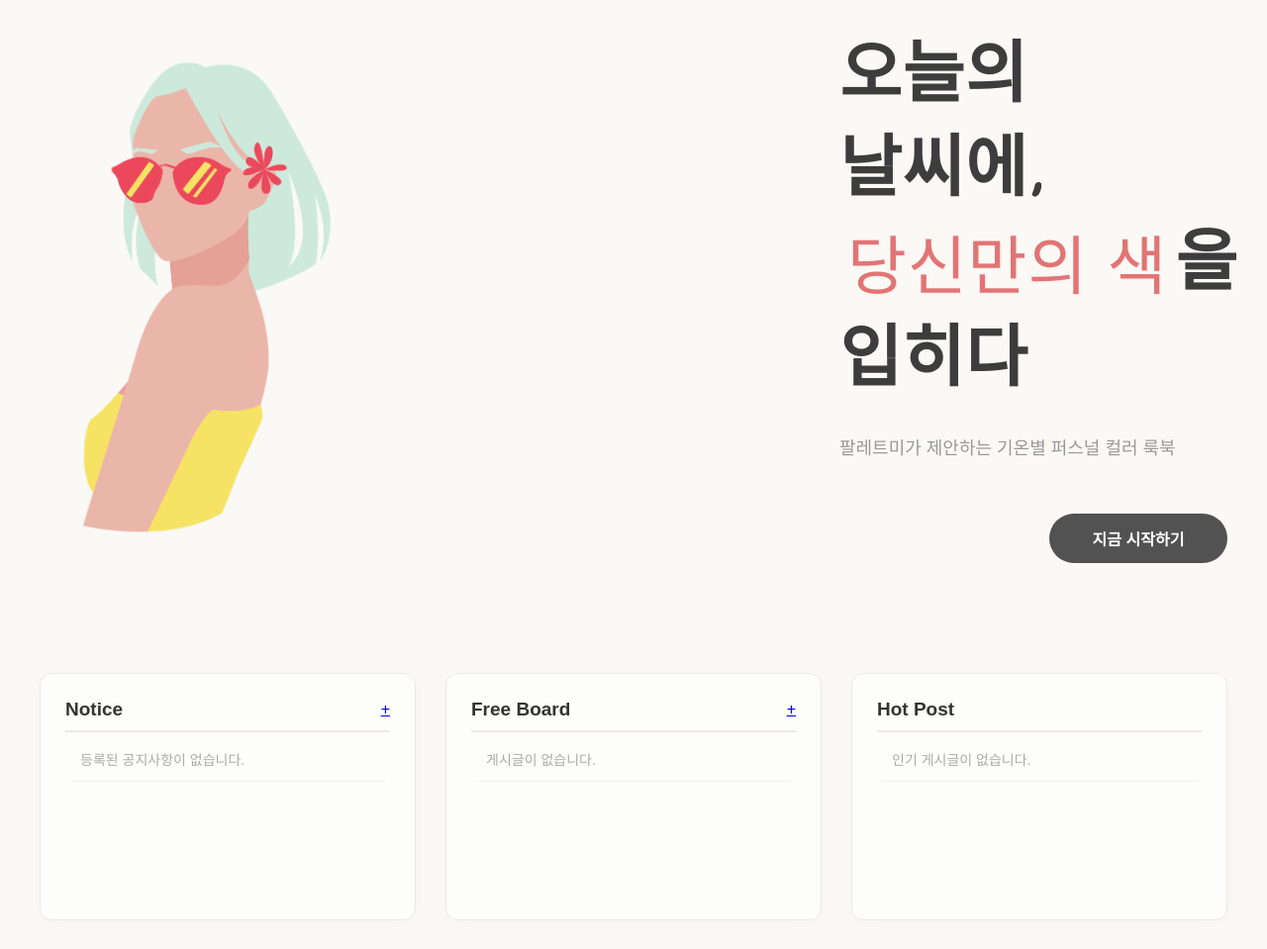
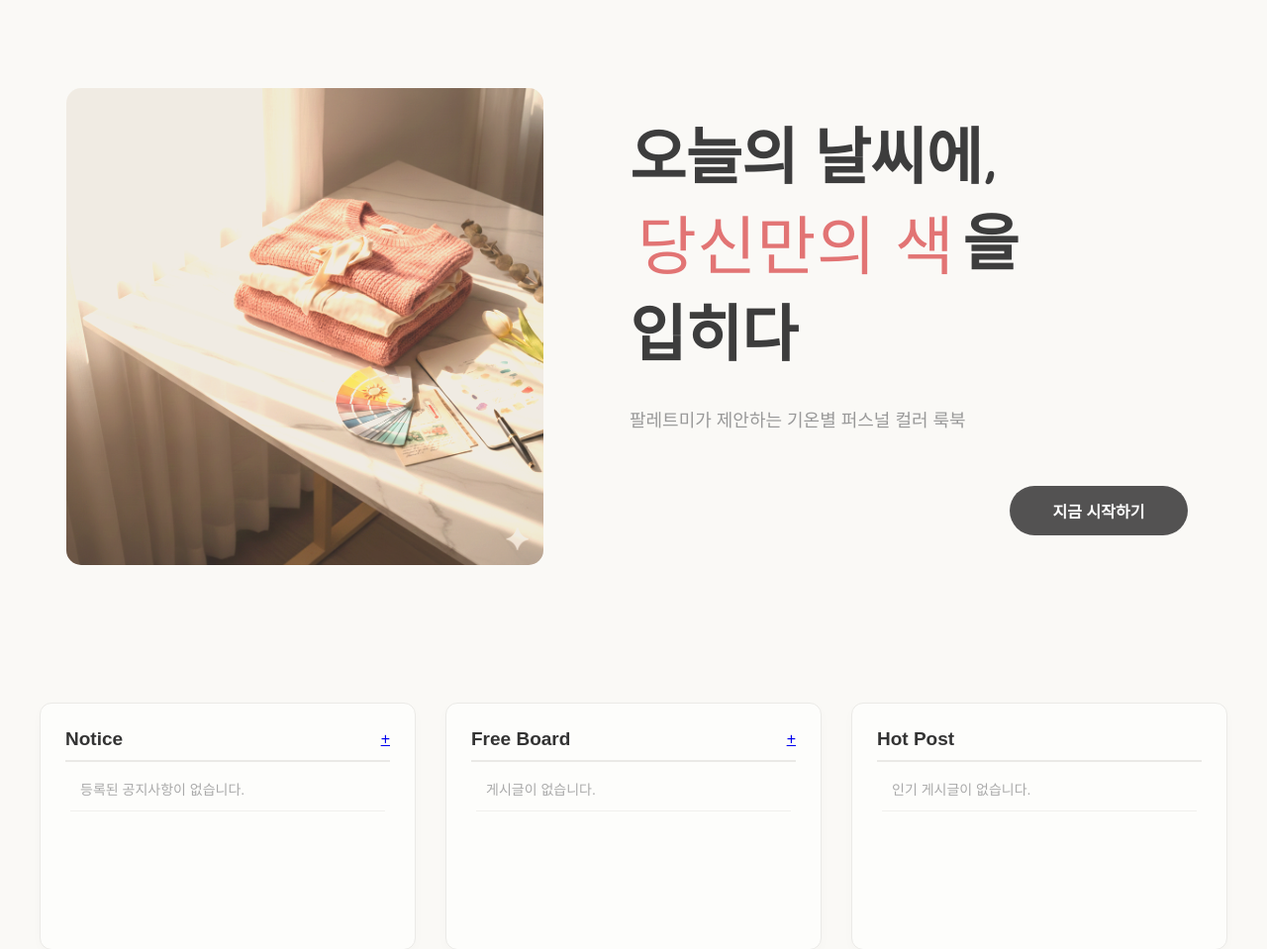
Before and after one commit to ANswer14/PaletteMe, a Django app: page / in a window 1280 px wide. Shown: the part 146-1105 px from the top of the page at 99% size. Run offline with Django 5.2, Linux system fonts and the light colour scheme; data that the repository does not hold is empty.

Commit message:
STYLE : main 디자인 수정

```diff
--- a/static/css/main.css
+++ b/static/css/main.css
@@ -13,6 +13,7 @@ body {
     /* 중앙 정렬을 강제 */
     margin-left: auto !important;
     margin-right: auto !important;
+    margin-top: 30px;
     height: 600px;
     align-items: center;
     /*overflow: hidden;*/
@@ -24,33 +25,46 @@ body {
 }
 
 .main-left {
-    flex: 0 0 60%; /* 너비를 65%로 고정 */
+    flex: 0 0 45%; /* 너비를 65%로 고정 */
     height: 100%;
     display: flex;
-    justify-content: flex-start;
+    justify-content: center;
     align-items: center;
-    padding-left: 20px
+    padding-left: 40px;
+    box-sizing: border-box;
 }
 
 .main-left img {
-    max-width: 100%;
-    max-height: 90%; /* 이미지 높이도 메인 높이에 맞춰 제한 */
+    max-width: 90%;
+    max-height: 85%; /* 이미지 높이도 메인 높이에 맞춰 제한 */
+    border-radius: 15px;
     object-fit: contain;
     /* 이미지의 흰색 배경을 투명하게 만들어 배경색(#FAF9F6)과 합성합니다 */
     mix-blend-mode: multiply;
     /* 만약 multiply로 이미지가 너무 어두워진다면 아래 필터를 살짝 섞으세요 */
     /* filter: brightness(1.02); */
+    opacity: 0.92; /* 배경색이 아주 미세하게 비치면서 더 자연스럽게 섞임 */
+
+    filter:
+        brightness(1.25)   /* 전체적으로 밝게 밀어내기 (어두운 끼 제거) */
+        contrast(0.85)     /* 대비를 아주 살짝 낮춰서 그림자를 부드럽게 */
+        saturate(1.2)      /* 코랄 핑크 색감은 더 선명하게 살리기 */
+        sepia(0.1)        /* 사이트 배경(#FAF9F6)의 따뜻한 톤과 맞추기 위해 아주 약간 추가 */
+        hue-rotate(-5deg);
+
+    /* 부드러운 등장 효과 */
+    transition: all 0.5s ease-in-out;
 }
 
 .main-right {
-    flex: 0 0 40%; /* 너비를 35%로 고정 */
+    flex: 0 0 55%; /* 너비를 35%로 고정 */
     height: 100%;
     display: flex;
     flex-direction: column;
     justify-content: center;
     /* 텍스트와 버튼을 오른쪽으로 보내기 위해 오른쪽 패딩 적용 */
-    padding-left: 80px; /* 왼쪽 패딩 제거 */
-    padding-right: 20px;
+    padding-left: 60px; /* 왼쪽 패딩 제거 */
+    padding-right: 80px;
     box-sizing: border-box;
     /*text-align: left; !* 내부 텍스트 및 인라인 요소 오른쪽 정렬 *!*/
 }
@@ -58,12 +72,12 @@ body {
 .main-title {
     /* 폰트를 불러왔다면 이 이름을 써야 적용됩니다 */
     font-family: 'Nanum Pen Script', cursive !important;
-    font-size: 68px !important; /* 손글씨는 글자 선이 얇아 보통 크게 쓰는 게 예뻐요 */
+    font-size: 62px !important; /* 손글씨는 글자 선이 얇아 보통 크게 쓰는 게 예뻐요 */
     font-weight: 400;
-    line-height: 1.1;
-    color: #434343;
-    letter-spacing: 1px;
-    margin-bottom: 15px;
+    line-height: 1.2;
+    color: #9A9A9A;
+    letter-spacing: -0.5px;
+    margin-bottom: 8px;
     text-align: left;
     word-break: keep-all;
     display: block !important;
@@ -74,7 +88,8 @@ body {
     font-size: 65px !important; /* 손글씨는 고딕보다 크게 해야 밸런스가 맞아요 */
     color: #E27474; /* 화사하고 산뜻한 코랄 핑크 */
     font-weight: 400;
-    text-shadow: 1px 1px 2px rgba(226, 116, 116, 0.1);
+    text-shadow: none;
+    letter-spacing: 0.5px;
     vertical-align: middle; /* 고딕과 높낮이를 맞춤 */
     margin: 0 8px; /* 양옆 미세한 간격 */
 }
@@ -94,7 +109,7 @@ body {
     display: flex;
     flex-direction: column;
     width: 100%;
-    margin-left: -20px;
+    margin-left: 0;
 }
 
 .main-right h1 {
--- a/templates/main.html
+++ b/templates/main.html
@@ -5,7 +5,7 @@
 
 <main class="main">
     <div class="main-left">
-        <img src="{% static 'img/main1.png' %}" alt="메인 왼쪽화면 이미지">
+        <img src="{% static 'img/mainIMG2.png' %}" alt="메인 왼쪽화면 이미지">
     </div>
 
     <div class="main-right">
```
Also changed, not shown: static/img/mainIMG.png (added), static/img/mainIMG2.png (added).
